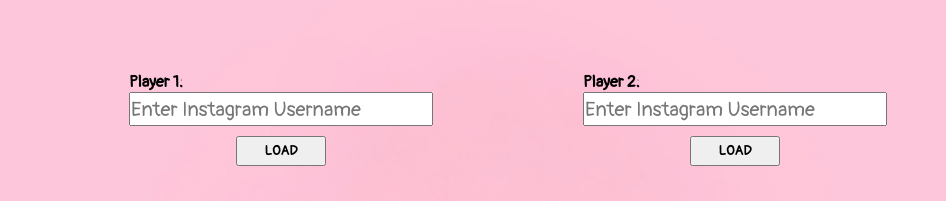
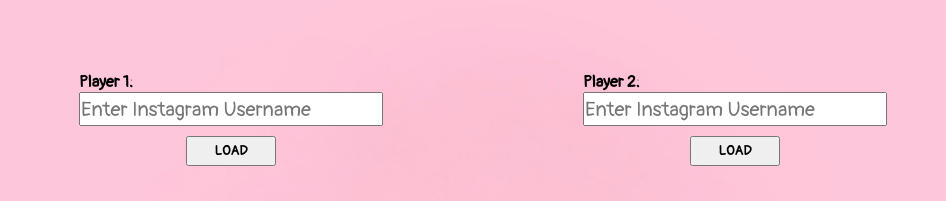
Before and after one commit to KB-Naveen/Instagram-profile-fighting, a plain HTML site: page fighting.html in a window 1280 px wide. Shown: the part 63-264 px from the top of the page, without its empty margins (157-1103 px from the left). Drawn offline with nearby package versions, Linux system fonts and the light colour scheme.

Commit message:
margin incresed

```diff
--- a/Styles/fighting_style.css
+++ b/Styles/fighting_style.css
@@ -31,7 +31,7 @@ body{
 }
 
 .input_container > div {
-    margin: 0 50px 50px 100px;
+    margin: 0 100px 50px 100px;
 }
 
 .input_container div > *{
```
